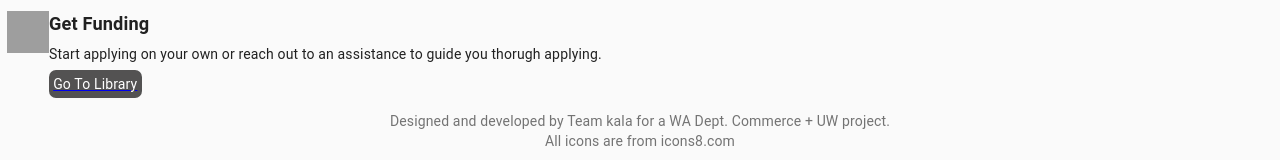
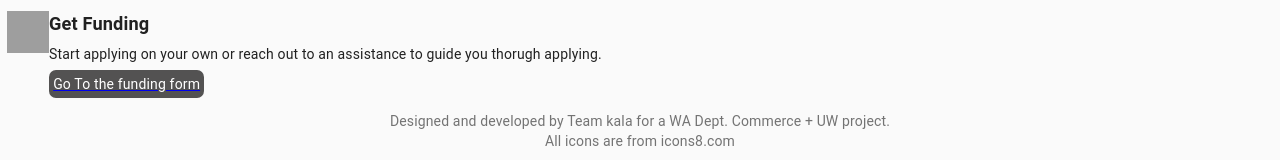
Before and after one commit to laurenng/Kala-Resilient-Small-Business, a React (Create React App) app in the folder kala-app/: page / in a window 1280 px wide. Shown: the part 487-647 px from the top of the page. Built offline with nearby package versions, Linux system fonts and the light colour scheme; grey boxes are pictures that could not be loaded.

Commit message:
Fixed landing button name

```diff
--- a/kala-app/src/Landing.tsx
+++ b/kala-app/src/Landing.tsx
@@ -50,7 +50,7 @@ class Landing extends React.Component<any> {
             <p>Start applying on your own or reach out to an assistance to guide you thorugh applying. </p>
             <Link to="/form">
                   <div className="redirect_button">
-                      <h1 className="button_text">Go To Library</h1>
+                      <h1 className="button_text">Go To the funding form</h1>
                   </div>
               </Link>
           </div>
```
Also changed, not shown: 2 other files (tests, documents, lock files or other folders).
